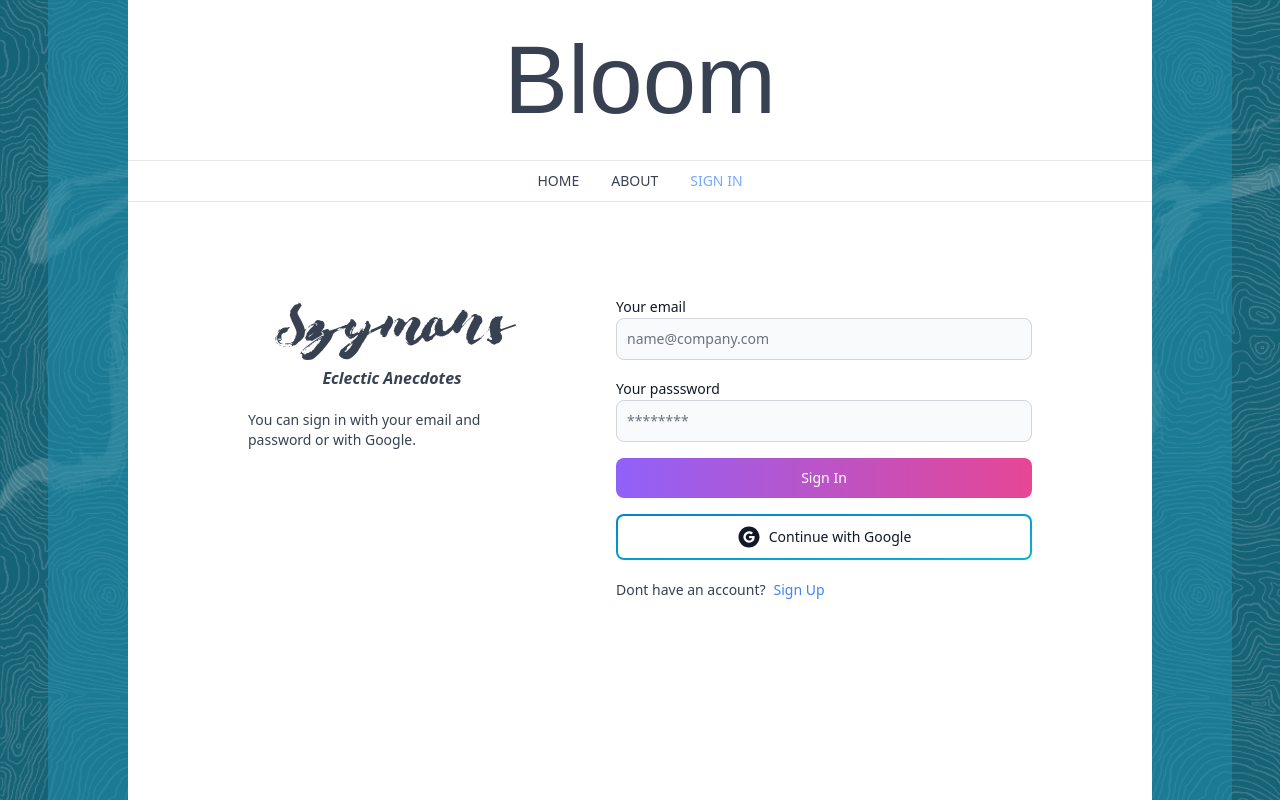
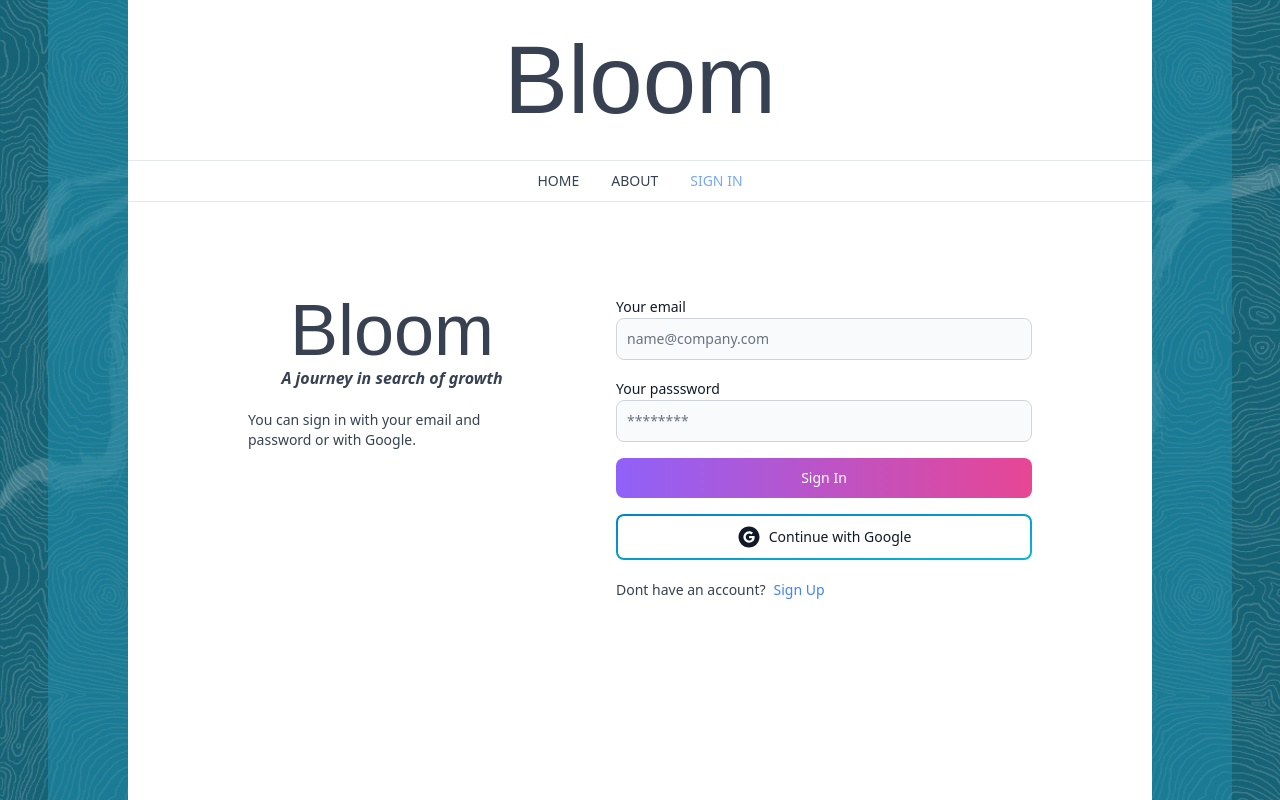
Before and after one commit to ShhmonDai/Bloom-V2---react-MERN, a React (Vite) app in the folder client/: page /sign-in in a window 1280 px wide. Shown: the top 800 px of the page. Built offline with nearby package versions, Linux system fonts and the light colour scheme; no server answers.

Commit message:
add sign in and sign out pages

```diff
--- a/client/src/pages/SignIn.jsx
+++ b/client/src/pages/SignIn.jsx
@@ -62,8 +62,8 @@ export default function SignIn() {
       <div className='flex p-3 max-w-4xl mx-auto flex-col md:flex-row md:items-top sm:gap-10 md:gap-15 lg:gap-20 md:px-14'>
         {/* left side */}
         <div className='flex flex-col mb-10 w-auto md:max-w-72 md:-max-w-xl'>
-          <Link to='/' className='text-6xl md:text-7xl text-center font-BrushFont'>Szymons</Link>
-          <span className='text-center italic font-semibold'>Eclectic Anecdotes</span>
+          <Link to='/' className='text-6xl md:text-7xl text-center font-QwigleyFont'>Bloom</Link>
+          <span className='text-center italic font-semibold'>A journey in search of growth</span>
           <p className='text-center md:text-left text-sm mt-5'>
             You can sign in with your email and password or with Google.
           </p>
--- a/client/src/pages/SignUp.jsx
+++ b/client/src/pages/SignUp.jsx
@@ -54,8 +54,8 @@ export default function SignUp() {
       <div className='flex p-3 max-w-4xl mx-auto flex-col md:flex-row md:items-top sm:gap-10 md:gap-15 lg:gap-20 md:px-14'>
         {/* left side */}
         <div className='flex flex-col mb-10 w-auto md:max-w-72 md:-max-w-xl'>
-          <Link to='/' className='text-6xl md:text-7xl text-center font-BrushFont'>Szymons</Link>
-          <span className='text-center italic font-semibold'>Eclectic Anecdotes</span>
+          <Link to='/' className='text-6xl md:text-7xl text-center font-QwigleyFont'>Bloom</Link>
+          <span className='text-center italic font-semibold'>A journey in search of growth</span>
           <p className='text-center md:text-left text-sm mt-5'>
             You can sign up with your email and password or with Google.
           </p>
```
